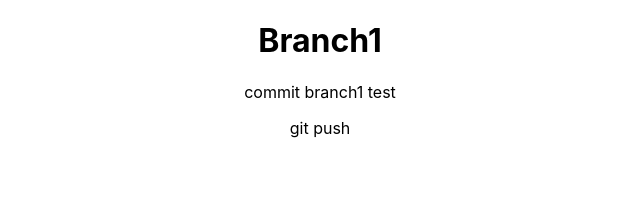
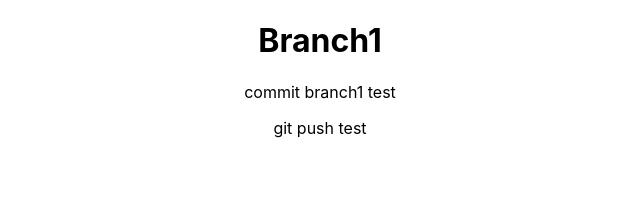
Before and after one commit to kavin-sunware-dev/sunwareCare, a React (Create React App) app: page / in a window 1280 px wide. Shown: the top 208 px of the page, without its empty margins (320-960 px from the left). Built offline with nearby package versions, Linux system fonts and the light colour scheme.

Commit message:
git-push-test

```diff
--- a/src/App.js
+++ b/src/App.js
@@ -6,7 +6,7 @@ function App() {
     <div className="App">
       <h1>Branch1</h1>
       <p>commit branch1 test</p>
-      <p>git push</p>
+      <p>git push test</p>
     </div>
   );
 }
```
